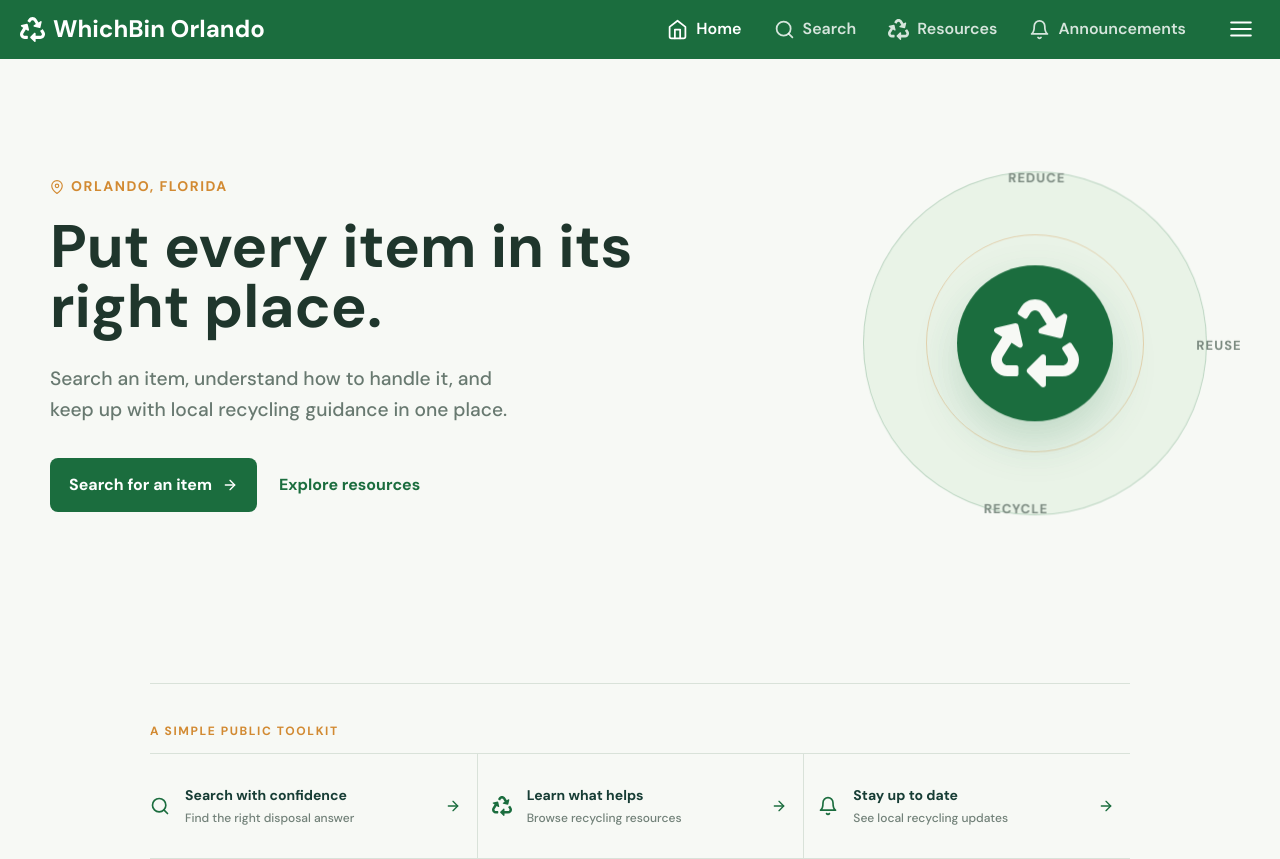
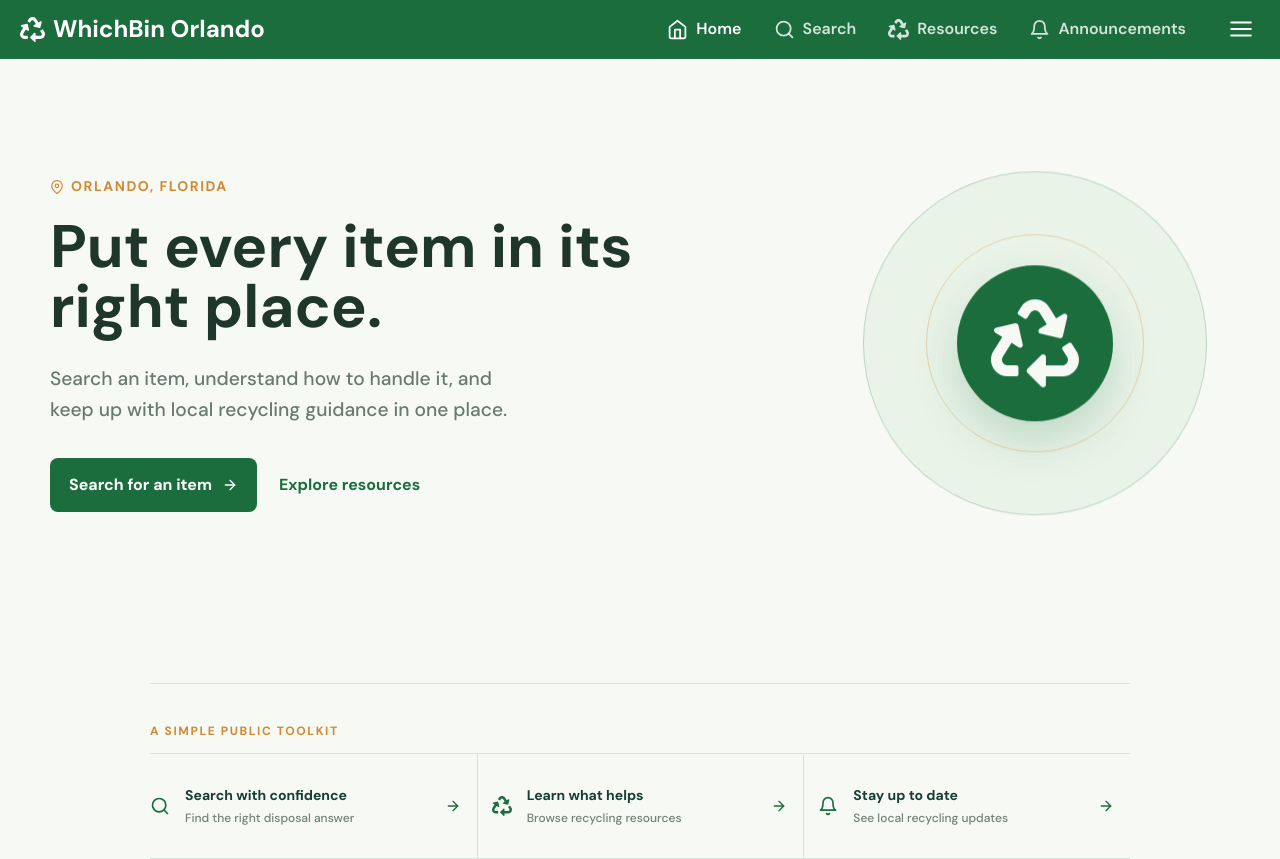
Before and after one commit to joaovictorbarrera/WhichBin-Orlando, a React (Vite) app in the folder whichbin-client/: page / in a window 1280 px wide. Built offline with nearby package versions, Linux system fonts and the light colour scheme; no server answers.

Commit message:
Removed floating words
Did not look good and floated weird

```diff
--- a/whichbin-client/src/pages/Home.css
+++ b/whichbin-client/src/pages/Home.css
@@ -130,10 +130,6 @@
   text-transform: uppercase;
 }
 
-.label-top { top: 5%; left: 43%; }
-.label-right { top: 48%; right: -3%; }
-.label-bottom { bottom: 5%; left: 37%; }
-
 .home-toolkit {
   max-width: 61.25rem;
   margin: 3.375rem auto 0;
--- a/whichbin-client/src/pages/Home.tsx
+++ b/whichbin-client/src/pages/Home.tsx
@@ -30,9 +30,6 @@ function Home() {
           <div className="illustration-ring illustration-ring-large" />
           <div className="illustration-ring illustration-ring-small" />
           <div className="recycle-mark"><FaRecycle /></div>
-          <span className="illustration-label label-top">reduce</span>
-          <span className="illustration-label label-right">reuse</span>
-          <span className="illustration-label label-bottom">recycle</span>
         </div>
       </section>
 
```
